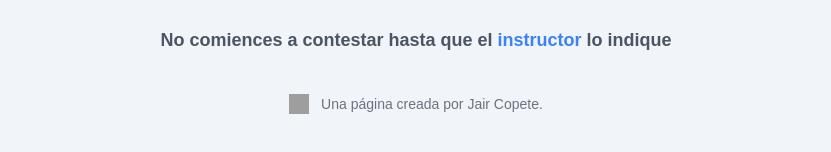
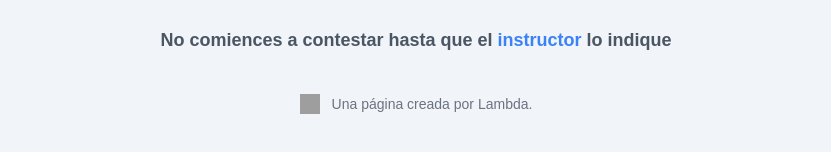
Before and after one commit to JairCopete17/chte, a React (Vite) app: page / in a window 1280 px wide. Shown: the part 560-712 px from the top of the page, without its empty margins (224-1055 px from the left). Built offline with nearby package versions, Linux system fonts and the light colour scheme; no server answers; grey boxes are pictures that could not be loaded.

Commit message:
Update footer

```diff
--- a/src/components/AdminDashboard.jsx
+++ b/src/components/AdminDashboard.jsx
@@ -71,7 +71,7 @@ export default function AdminDashboard() {
           alt="Ninja emoji"
           className="w-5 h-5 mr-3"
         />
-        Una página creada por Jair Copete.
+        Una página creada por Lambda.
       </footer>
     </section>
   )
--- a/src/components/ResultsPage.jsx
+++ b/src/components/ResultsPage.jsx
@@ -16,7 +16,7 @@ export default function ResultsPage({ formData }) {
           alt="Ninja emoji"
           className="w-5 h-5 mr-3"
         />
-        Una página creada por Jair Copete.
+        Una página creada por Lambda.
       </footer>
     </section>
   )
--- a/src/components/WelcomePage.jsx
+++ b/src/components/WelcomePage.jsx
@@ -42,7 +42,7 @@ export default function WelcomePage({ handleStart }) {
               alt="Ninja emoji"
               className="w-5 h-5 mr-3"
             />
-            Una página creada por Jair Copete.
+            Una página creada por Lambda.
           </footer>
         </section>
       : <AdminSignIn onClose={() => setShowModal(false)} />
```
